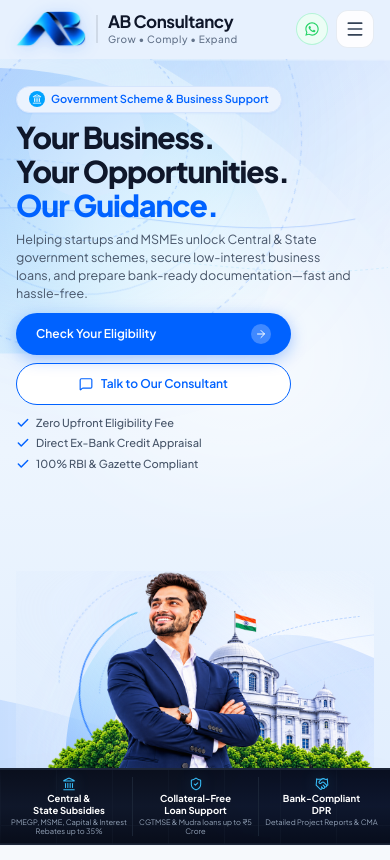
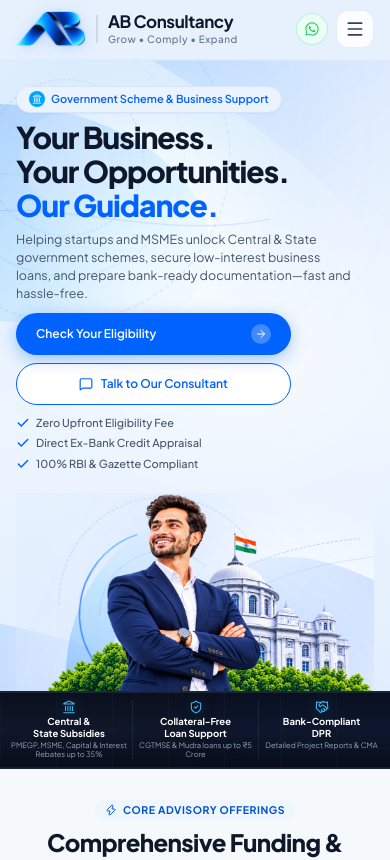
Before and after one commit to ab-consultancy/ab-consultancy, a React (Vite) app in the folder frontend/: page / in a window 390 px wide. Shown: the top 860 px of the page. Built offline with nearby package versions, Linux system fonts and the light colour scheme; the HTML template or start-up script is replaced by a standard one.

Commit message:
fix(mobile): lock hero responsive proportions by width and prevent height shifts

```diff
--- a/frontend/src/components/Hero.jsx
+++ b/frontend/src/components/Hero.jsx
@@ -68,7 +68,7 @@ export default function Hero({ onCheckEligibility, onTalkConsultant, onBookAppoi
   ];
 
   return (
-    <div className="w-full min-h-[calc(100dvh-58px)] sm:min-h-[calc(100vh-65px)] flex flex-col justify-between select-none overflow-x-hidden bg-gradient-to-b from-[#E6F0FE] via-[#EDF5FE] to-[#DFEDFE] relative">
+    <div className="w-full mobile-hero-container flex flex-col justify-between select-none overflow-x-hidden bg-gradient-to-b from-[#E6F0FE] via-[#EDF5FE] to-[#DFEDFE] relative lg:min-h-[calc(100vh-65px)]">
 
       {/* Subtle Decorative Background Wave - Top Right */}
       <div className="absolute top-0 right-0 w-[320px] sm:w-[620px] h-[220px] sm:h-[420px] pointer-events-none opacity-40 overflow-hidden">
@@ -111,7 +111,7 @@ export default function Hero({ onCheckEligibility, onTalkConsultant, onBookAppoi
       <div className="absolute top-12 left-10 w-[220px] sm:w-[360px] h-[220px] sm:h-[360px] bg-white/75 rounded-full blur-2xl pointer-events-none z-0" />
 
       {/* Subtle Oversized Abstract Geometric Curves, Circular Outlines & Flowing Lines */}
-      <div className="absolute top-0 left-0 w-[420px] sm:w-[780px] h-[320px] sm:h-[580px] pointer-events-none z-0 overflow-hidden">
+      <div className="absolute top-0 left-0 max-w-full w-[320px] xs:w-[360px] sm:w-[780px] h-[320px] sm:h-[580px] pointer-events-none z-0 overflow-hidden">
         <svg viewBox="0 0 780 580" fill="none" className="w-full h-full">
           <defs>
             <linearGradient id="ulSwooshGrad" x1="0" y1="0" x2="1" y2="1">
@@ -411,7 +411,7 @@ export default function Hero({ onCheckEligibility, onTalkConsultant, onBookAppoi
             <img
               src="/assets/hero_user_provided.png"
               alt="AB Consultancy Government Scheme Advisory & Business Loan Facilitation"
-              className="w-full max-h-[255px] xs:max-h-[275px] sm:max-h-[340px] lg:max-h-none h-auto object-contain object-bottom select-none pointer-events-none relative z-10 drop-shadow-[0_12px_36px_rgba(8,102,255,0.10)]"
+              className="w-full mobile-hero-image sm:max-h-[340px] lg:max-h-none h-auto object-contain object-bottom select-none pointer-events-none relative z-10 drop-shadow-[0_12px_36px_rgba(8,102,255,0.10)]"
               loading="eager"
             />
 
@@ -424,7 +424,7 @@ export default function Hero({ onCheckEligibility, onTalkConsultant, onBookAppoi
       </div>
 
       {/* ===================== 3. FULL-WIDTH TRUST & BENEFITS FEATURE STRIP (DARK THEME LIKE FOOTER) ===================== */}
-      <section className="relative z-20 w-full flex-shrink-0 bg-gradient-to-b from-[#0A0F1D] via-[#0F172A] to-[#080D1A] border-t border-b border-slate-800/90 py-2 xs:py-2.5 sm:py-3.5 lg:py-5 shadow-2xl overflow-hidden">
+      <section className="relative z-20 w-full flex-shrink-0 mobile-hero-strip bg-gradient-to-b from-[#0A0F1D] via-[#0F172A] to-[#080D1A] border-t border-b border-slate-800/90 sm:py-3.5 lg:py-5 shadow-2xl overflow-hidden">
 
         {/* Creative Pattern & Depth Layers (Matching Footer) */}
         {/* 1. Precision Top Border Glow Line with Gliding Shimmer Beam */}
--- a/frontend/src/index.css
+++ b/frontend/src/index.css
@@ -196,6 +196,124 @@
 }
 
 /* ==========================================================================
+   Mobile Hero Locked Responsive Proportions System
+   Width-Driven Breakpoints (360px, 375px, 390px, 414px, 430px)
+   - Zero dependence on 100vh / 100dvh on mobile: address-bar show/hide will NEVER resize the hero.
+   - Proportions are locked per width breakpoint.
+   - Desktop (1024px+) preserves min-height: calc(100vh - 65px).
+   ========================================================================== */
+.mobile-hero-container {
+  width: 100%;
+  display: flex;
+  flex-direction: column;
+  justify-content: space-between;
+  /* Default base mobile (< 375px, e.g. 360px) */
+  min-height: 660px;
+  height: auto;
+}
+
+@media (min-width: 375px) {
+  .mobile-hero-container {
+    min-height: 685px;
+  }
+}
+
+@media (min-width: 390px) {
+  .mobile-hero-container {
+    min-height: 710px;
+  }
+}
+
+@media (min-width: 414px) {
+  .mobile-hero-container {
+    min-height: 740px;
+  }
+}
+
+@media (min-width: 430px) {
+  .mobile-hero-container {
+    min-height: 770px;
+  }
+}
+
+@media (min-width: 1024px) {
+  .mobile-hero-container {
+    min-height: calc(100vh - 65px);
+    height: auto;
+  }
+}
+
+/* Hero Foreground Image - Controlled Proportions per Breakpoint */
+.mobile-hero-image {
+  width: 100%;
+  height: auto;
+  max-height: 235px;
+  object-fit: contain;
+  object-position: bottom center;
+}
+
+@media (min-width: 375px) {
+  .mobile-hero-image {
+    max-height: 245px;
+  }
+}
+
+@media (min-width: 390px) {
+  .mobile-hero-image {
+    max-height: 255px;
+  }
+}
+
+@media (min-width: 414px) {
+  .mobile-hero-image {
+    max-height: 268px;
+  }
+}
+
+@media (min-width: 430px) {
+  .mobile-hero-image {
+    max-height: 280px;
+  }
+}
+
+@media (min-width: 1024px) {
+  .mobile-hero-image {
+    max-height: none;
+    height: auto;
+    object-position: bottom right;
+  }
+}
+
+/* Hero Bottom Dark Strip - Stable Proportions per Breakpoint */
+.mobile-hero-strip {
+  width: 100%;
+  flex-shrink: 0;
+  padding-top: 0.5rem;
+  padding-bottom: 0.5rem;
+}
+
+@media (min-width: 375px) {
+  .mobile-hero-strip {
+    padding-top: 0.55rem;
+    padding-bottom: 0.55rem;
+  }
+}
+
+@media (min-width: 414px) {
+  .mobile-hero-strip {
+    padding-top: 0.65rem;
+    padding-bottom: 0.65rem;
+  }
+}
+
+@media (min-width: 1024px) {
+  .mobile-hero-strip {
+    padding-top: 1.25rem;
+    padding-bottom: 1.25rem;
+  }
+}
+
+/* ==========================================================================
    Footer Decorative Pattern Animations (Subtle, Creative Depth)
    ========================================================================== */
 @keyframes footerBeamSlide {
```
